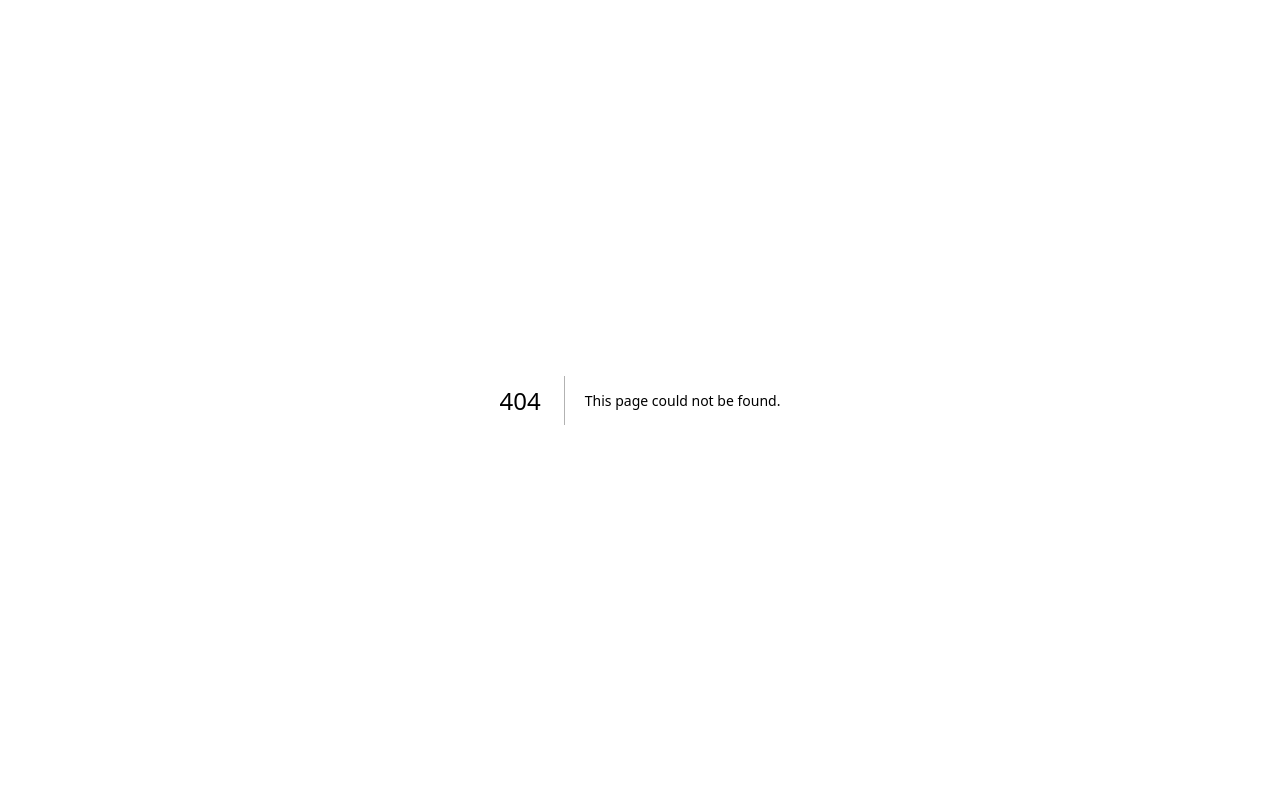
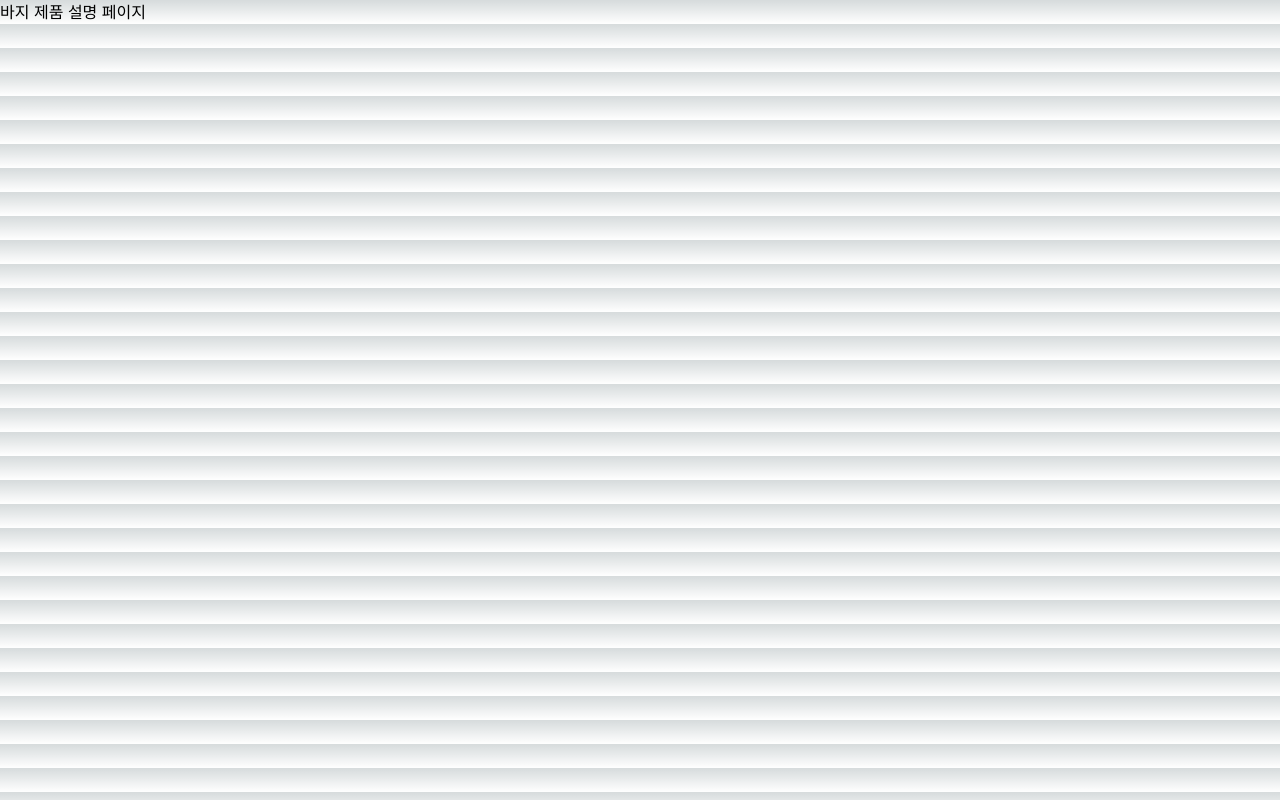
Before and after one commit to eunbi-kang/next-basic, a Next.js app: page /products/pants in a window 1280 px wide. Before the commit this address had no page. Built offline with nearby package versions, Linux system fonts and the light colour scheme.

Commit message:
Static Routing Challenge

```diff
--- /dev/null
+++ b/src/app/products/page.tsx
@@ -0,0 +1,3 @@
+export default function ProductsPage() {
+	return <h1>제품 소개 페이지!</h1>
+}
--- /dev/null
+++ b/src/app/products/pants/page.tsx
@@ -0,0 +1,3 @@
+export default function PantsPage() {
+	return <h1>바지 제품 설명 페이지</h1>
+}
```
